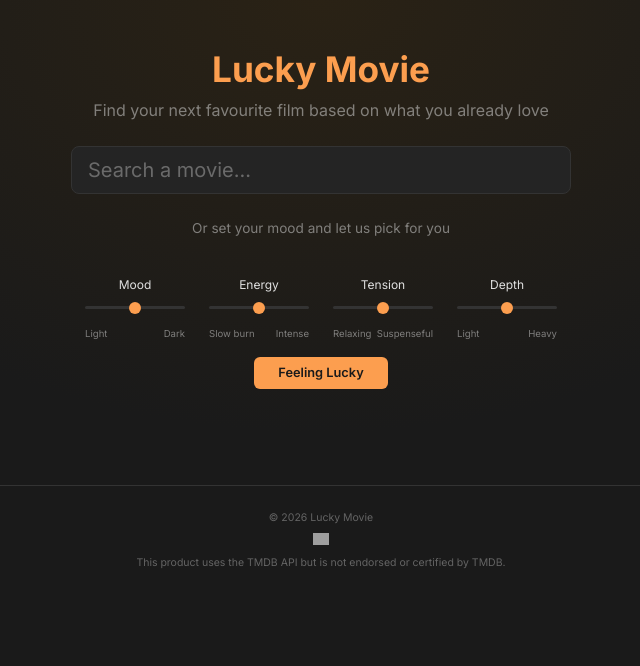
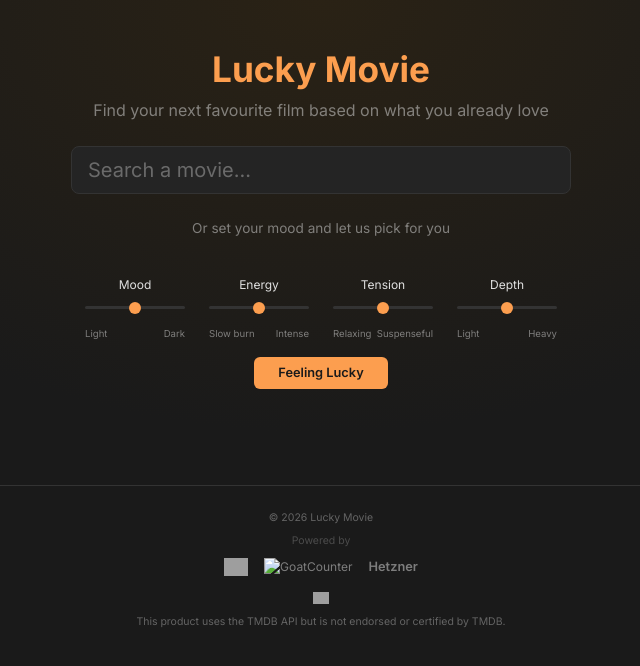
Before and after one commit to toothlesspanda/movies-recommender, a Flask app: page / in a window 1280 px wide. Shown: the top 666 px of the page, without its empty margins (319-959 px from the left). Run offline with Flask 3, Linux system fonts and the light colour scheme; data that the repository does not hold is empty; some libraries are stand-ins or nearby versions; grey boxes are pictures that could not be loaded.

Commit message:
Add powered by in footer

```diff
--- a/static/css/style.css
+++ b/static/css/style.css
@@ -109,9 +109,13 @@ body {
 /* --- Footer --- */
 .site-footer {
   border-top: 1px solid #333333;
+  background: #1a1a1a;
   color: #e0e0e060;
   font-size: .75rem;
 }
+.site-footer a { color: #e0e0e080; text-decoration: none; }
+.site-footer a:hover { color: #e0e0e0; }
+.footer-text-link { font-weight: 600; font-size: .8rem; }
 
 /* --- Utilities --- */
 .text-secondary { color: #e0e0e080 !important; }
--- a/templates/index.html
+++ b/templates/index.html
@@ -27,6 +27,12 @@
 
   <footer class="site-footer text-center py-4 mt-5">
     <small class="d-block mb-2">© 2026 Lucky Movie</small>
+    <small class="d-block mb-2" style="color:#e0e0e040">Powered by</small>
+    <div class="d-flex justify-content-center align-items-center gap-3 mb-3">
+      <a href="https://huggingface.co" target="_blank" rel="noopener"><img src="https://huggingface.co/datasets/huggingface/brand-assets/resolve/main/hf-logo.svg" alt="Hugging Face" height="18"></a>
+      <a href="https://www.goatcounter.com" target="_blank" rel="noopener"><img src="https://www.vectorlogo.zone/logos/goatcounter/goatcounter-icon.svg" alt="GoatCounter" height="18"></a>
+      <a href="https://www.hetzner.com" target="_blank" rel="noopener" class="footer-text-link">Hetzner</a>
+    </div>
     <img src="https://www.themoviedb.org/assets/2/v4/logos/v2/blue_short-8e7b30f73a4020692ccca9c88bafe5dcb6f8a62a4c6bc55cd9ba82bb2cd95f6c.svg" alt="TMDB" height="12" class="mb-2 d-block mx-auto">
     <small>This product uses the TMDB API but is not endorsed or certified by TMDB.</small>
   </footer>
```
